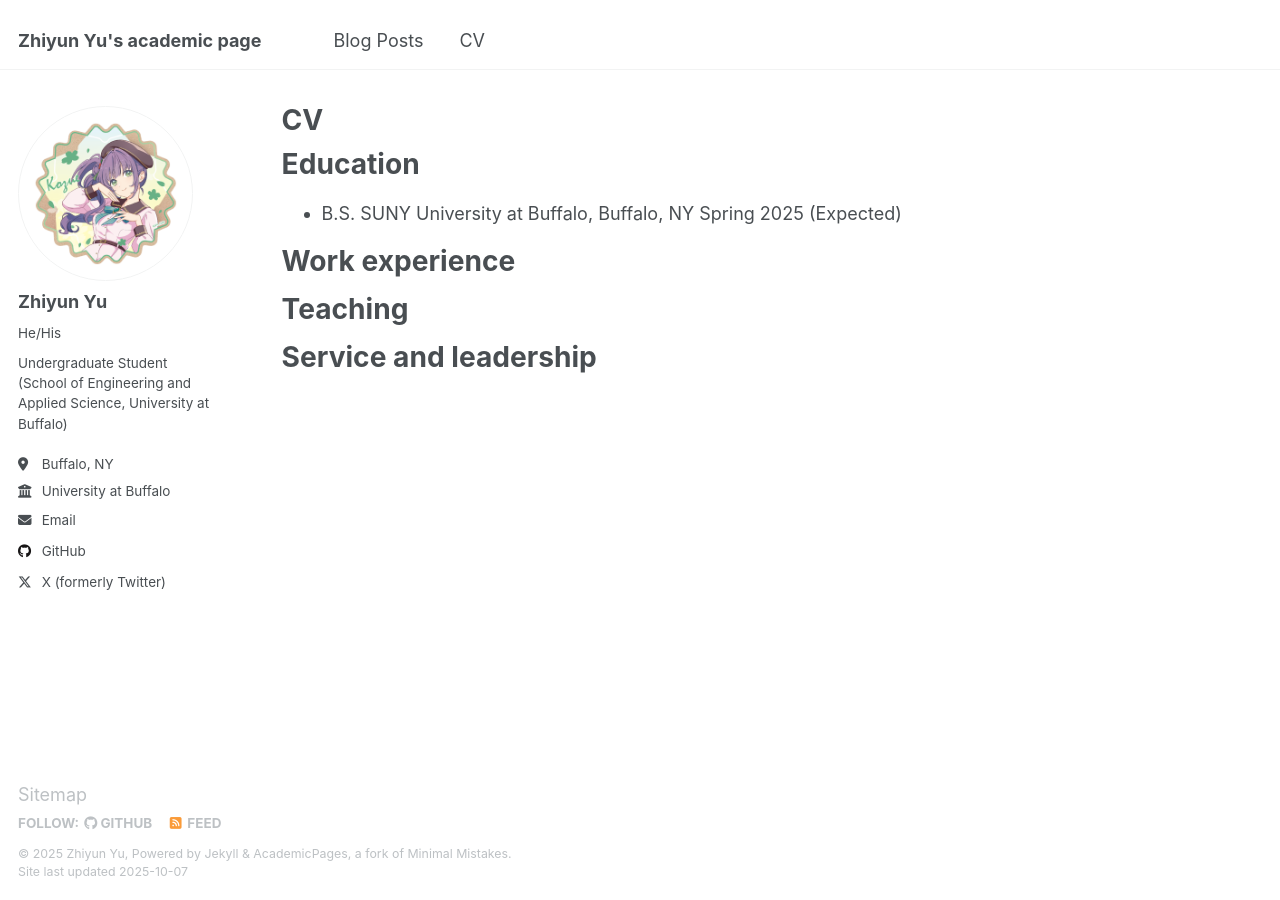
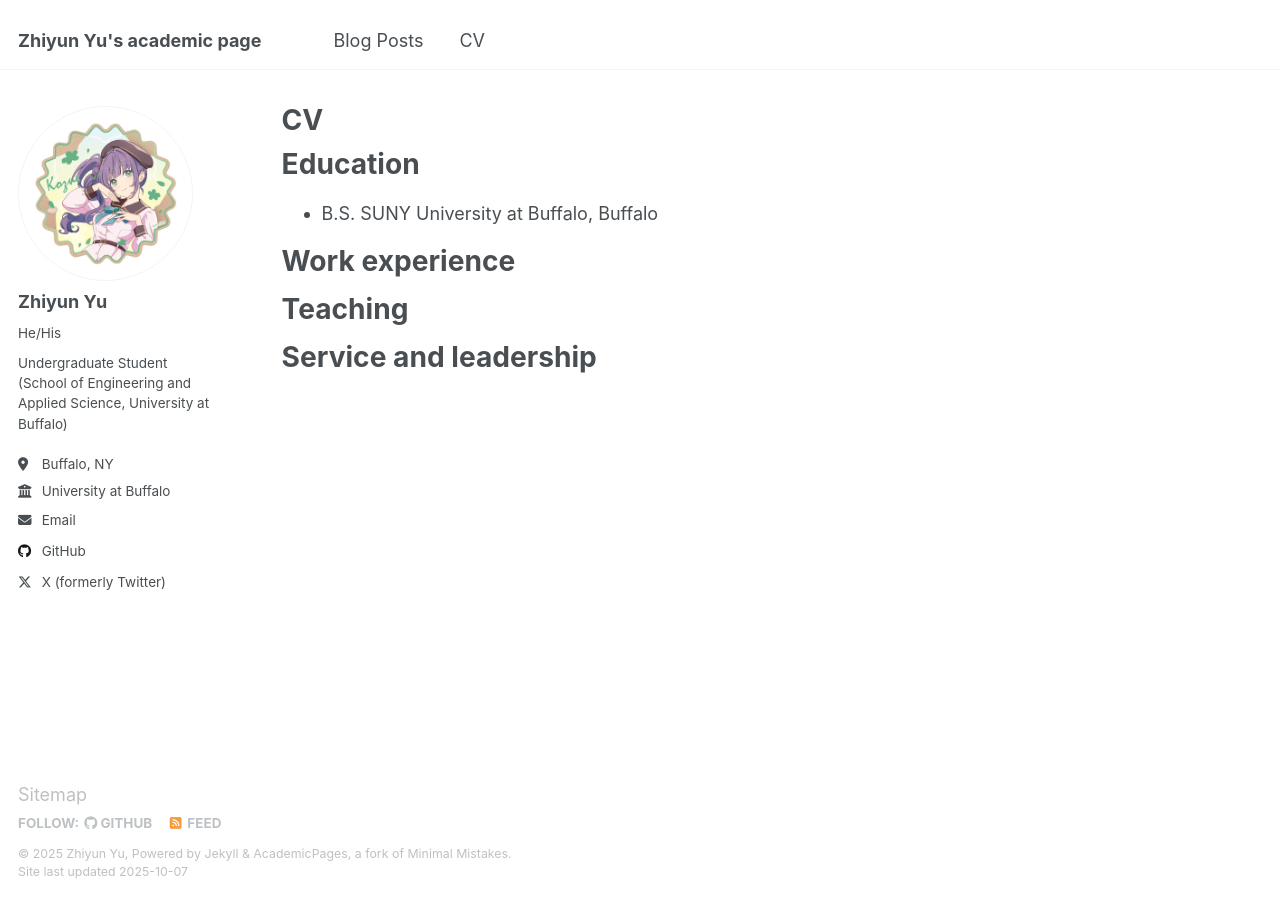
Before and after one commit to tobu61106f/tobu61106f.github.io, a Jekyll site: the page built from _pages/cv.md, in a window 1280 px wide. Built offline with Jekyll 4.4.1, drawn with Linux system fonts in a browser that asks for light colours.

Commit message:
Update cv.md

```diff
--- a/_pages/cv.md
+++ b/_pages/cv.md
@@ -11,7 +11,7 @@
 
 Education
 ======
-* B.S. SUNY University at Buffalo, Buffalo, NY Spring 2025 (Expected)
+* B.S. SUNY University at Buffalo, Buffalo
 
 Work experience
 ======
```
